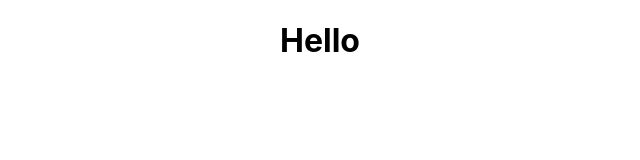
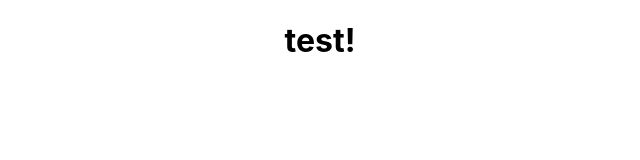
Before and after one commit to KimW1998/awesomeapp-test, a React (Create React App) app: page / in a window 1280 px wide. Shown: the top 160 px of the page, without its empty margins (320-960 px from the left). Built offline with nearby package versions, Linux system fonts and the light colour scheme.

Commit message:
wrote a small piece of react component

```diff
--- a/src/App.tsx
+++ b/src/App.tsx
@@ -1,15 +1,13 @@
-import React from 'react';
-
-import './App.css';
+import React from "react";
+import "./App.css";
+import Title from "./components/Title";
 
 function App() {
   return (
     <div className="App">
-
-        <p>
-          <h1>Hello</h1>
-        </p>
-
+      <p>
+        <Title content="test!" />
+      </p>
     </div>
   );
 }
--- /dev/null
+++ b/src/components/Title.tsx
@@ -0,0 +1,11 @@
+import React from "react";
+
+type Props = {
+  content: string;
+};
+
+const Title = (props: Props) => {
+  return <h1>{props.content}</h1>;
+};
+
+export default Title;
```
